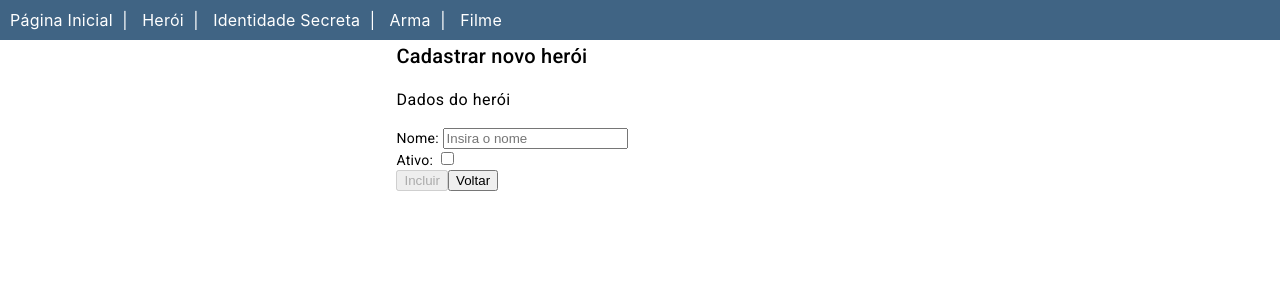
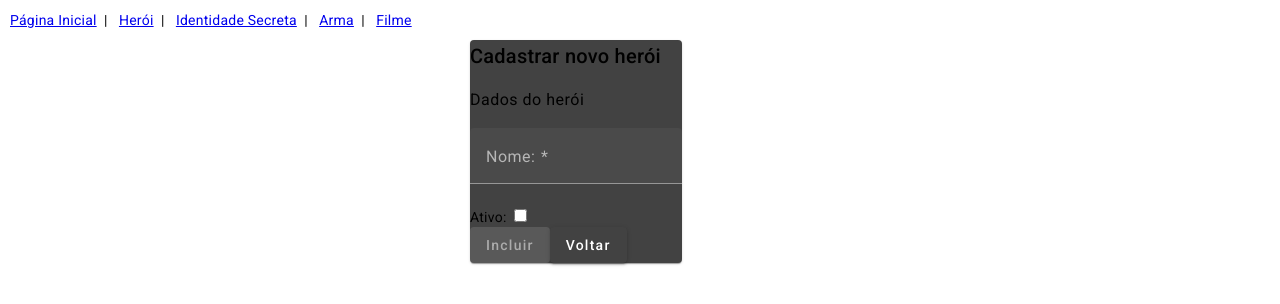
Before and after one commit to paulodetarsoteles/Hero_Angular_Frontend, an Angular app: page /hero-cadastro in a window 1280 px wide. Shown: the top 304 px of the page. Built offline with nearby package versions, Linux system fonts and the light colour scheme.

Commit message:
Começo da estilização de botoes e inputs

```diff
--- a/src/app/app.component.css
+++ b/src/app/app.component.css
@@ -1,13 +1,13 @@
-a {
+/* a {
   color: white;
   text-decoration: none;
-}
+} */
 .headertop {
   margin: 0px;
   padding: 10px;
-  box-sizing: border-box;
+  /* box-sizing: border-box;
   font-family: -apple-system, BlinkMacSystemFont, "Segoe UI", Roboto, Helvetica, Arial, sans-serif, "Apple Color Emoji", "Segoe UI Emoji", "Segoe UI Symbol";
   font-size: 16px;
   background-color: rgb(64, 100, 132);
-  color: rgb(255, 255, 255);
+  color: rgb(255, 255, 255); */
 }
--- a/src/app/app.module.ts
+++ b/src/app/app.module.ts
@@ -32,6 +32,8 @@ import { BrowserAnimationsModule } from '@angular/platform-browser/animations';
 
 // Angular Material Imports
 import { MatButtonModule } from '@angular/material/button';
+import {MatCardModule} from '@angular/material/card';
+import {MatInputModule} from '@angular/material/input';
 
 @NgModule({
   declarations: [
@@ -65,7 +67,9 @@ import { MatButtonModule } from '@angular/material/button';
     FormsModule,
     ReactiveFormsModule,
     BrowserAnimationsModule,
-    MatButtonModule
+    MatButtonModule,
+    MatCardModule,
+    MatInputModule
   ],
   providers: [],
   bootstrap: [AppComponent]
--- a/src/app/components/hero-form/hero-form.component.html
+++ b/src/app/components/hero-form/hero-form.component.html
@@ -1,17 +1,21 @@
+<mat-card>
   <h2>{{btnTitulo}}</h2>
   <h4>Dados do herói</h4>
   <form [formGroup]="heroForm" (ngSubmit)="submit()" #formDir="ngForm">
     <input type="hidden" formControlName="heroId">
     <div class="input_box">
-    <label>Nome: </label>
-    <input type="text" formControlName="name" placeholder="Insira o nome" required>
+    <mat-form-field>
+      <mat-label>Nome: </mat-label>
+      <input matInput type="text" formControlName="name" placeholder="Insira o nome" required>
+    </mat-form-field>
     </div>
     <div class="input_box">
       <label>Ativo: </label>
       <input type="checkbox" formControlName="active">
     </div>
     <div class="btn-box">
-    <button type="submit" [disabled]="!heroForm.valid">{{btnAcao}}</button>
-    <button routerLink="/hero">Voltar</button>
+      <button type="submit" [disabled]="!heroForm.valid" mat-raised-button color="accent">{{btnAcao}}</button>
+      <button routerLink="/hero" mat-raised-button>Voltar</button>
     </div>
   </form>
+</mat-card>
--- a/src/app/components/movie-form/movie-form.component.html
+++ b/src/app/components/movie-form/movie-form.component.html
@@ -1,3 +1,4 @@
+<mat-card>
   <h2>{{btnTitulo}}</h2>
   <h4>Dados do filme</h4>
   <form [formGroup]="movieForm" (ngSubmit)="submit()" #formDir="ngForm">
@@ -23,7 +24,8 @@
       </select>
     </div>
     <div class="btn-box">
-    <button type="submit" [disabled]="!movieForm.valid">{{btnAcao}}</button>
-    <button routerLink="/movie">Voltar</button>
+      <button type="submit" [disabled]="!movieForm.valid" mat-raised-button color="accent">{{btnAcao}}</button>
+      <button routerLink="/movie" mat-raised-button>Voltar</button>
     </div>
   </form>
+</mat-card>
--- a/src/app/components/secret-form/secret-form.component.html
+++ b/src/app/components/secret-form/secret-form.component.html
@@ -1,3 +1,4 @@
+<mat-card>
   <h2>{{btnTitulo}}</h2>
   <h4>Dados da Identidade Secreta</h4>
   <form [formGroup]="secretForm" (ngSubmit)="submit()" #formDir="ngForm">
@@ -11,7 +12,8 @@
     <input type="text" formControlName="hero">
   </div> -->
     <div class="btn-box">
-    <button type="submit" [disabled]="!secretForm.valid">{{btnAcao}}</button>
-    <button routerLink="/secret">Voltar</button>
+      <button type="submit" [disabled]="!secretForm.valid" mat-raised-button color="accent">{{btnAcao}}</button>
+      <button routerLink="/secret" mat-raised-button>Voltar</button>
     </div>
   </form>
+</mat-card>
--- a/src/app/components/weapon-form/weapon-form.component.html
+++ b/src/app/components/weapon-form/weapon-form.component.html
@@ -1,3 +1,4 @@
+<mat-card>
   <h2>{{btnTitulo}}</h2>
   <h4>Dados da Arma</h4>
   <form [formGroup]="weaponForm" (ngSubmit)="submit()" #formDir="ngForm">
@@ -11,7 +12,8 @@
     <input type="text" formControlName="hero">
   </div> -->
     <div class="btn-box">
-    <button type="submit" [disabled]="!weaponForm.valid">{{btnAcao}}</button>
-    <button routerLink="/weapon">Voltar</button>
+      <button type="submit" [disabled]="!weaponForm.valid" mat-raised-button color="accent">{{btnAcao}}</button>
+      <button routerLink="/weapon" mat-raised-button>Voltar</button>
     </div>
   </form>
+</mat-card>
--- a/src/styles.css
+++ b/src/styles.css
@@ -4,19 +4,16 @@ html, body {
   margin: 0px;
   padding: 0px;
   /* box-sizing: border-box; */
-  font-family: -apple-system, BlinkMacSystemFont, "Segoe UI", Roboto, Helvetica, Arial, sans-serif, "Apple Color Emoji", "Segoe UI Emoji", "Segoe UI Symbol";
+  /* font-family: -apple-system, BlinkMacSystemFont, "Segoe UI", Roboto, Helvetica, Arial, sans-serif, "Apple Color Emoji", "Segoe UI Emoji", "Segoe UI Symbol";
   font-size: 14px;
   background-color: rgb(255, 255, 255);
-  color: rgb(0, 0, 0);
+  color: rgb(0, 0, 0); */
 }
 
 .container {
-  width: 80%;
-  height: 80%;
+  width: 90%;
+  height: 90%;
   display: flex;
   justify-content: center;
   align-items: center;
 }
-
-html, body { height: 100%; }
-body { margin: 0; font-family: Roboto, "Helvetica Neue", sans-serif; }
```
Lines whose indentation alone changed are shown as unchanged.
